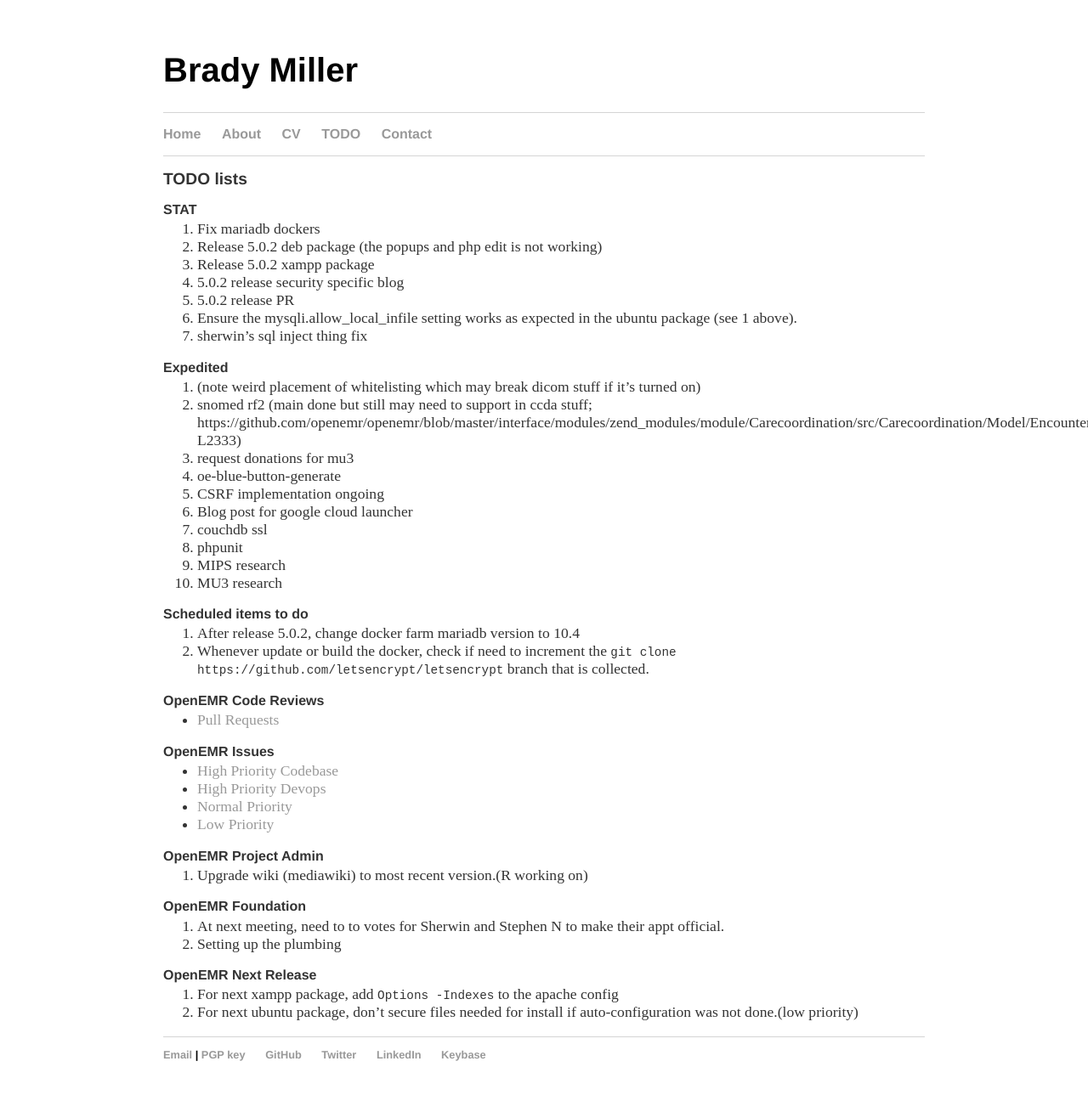
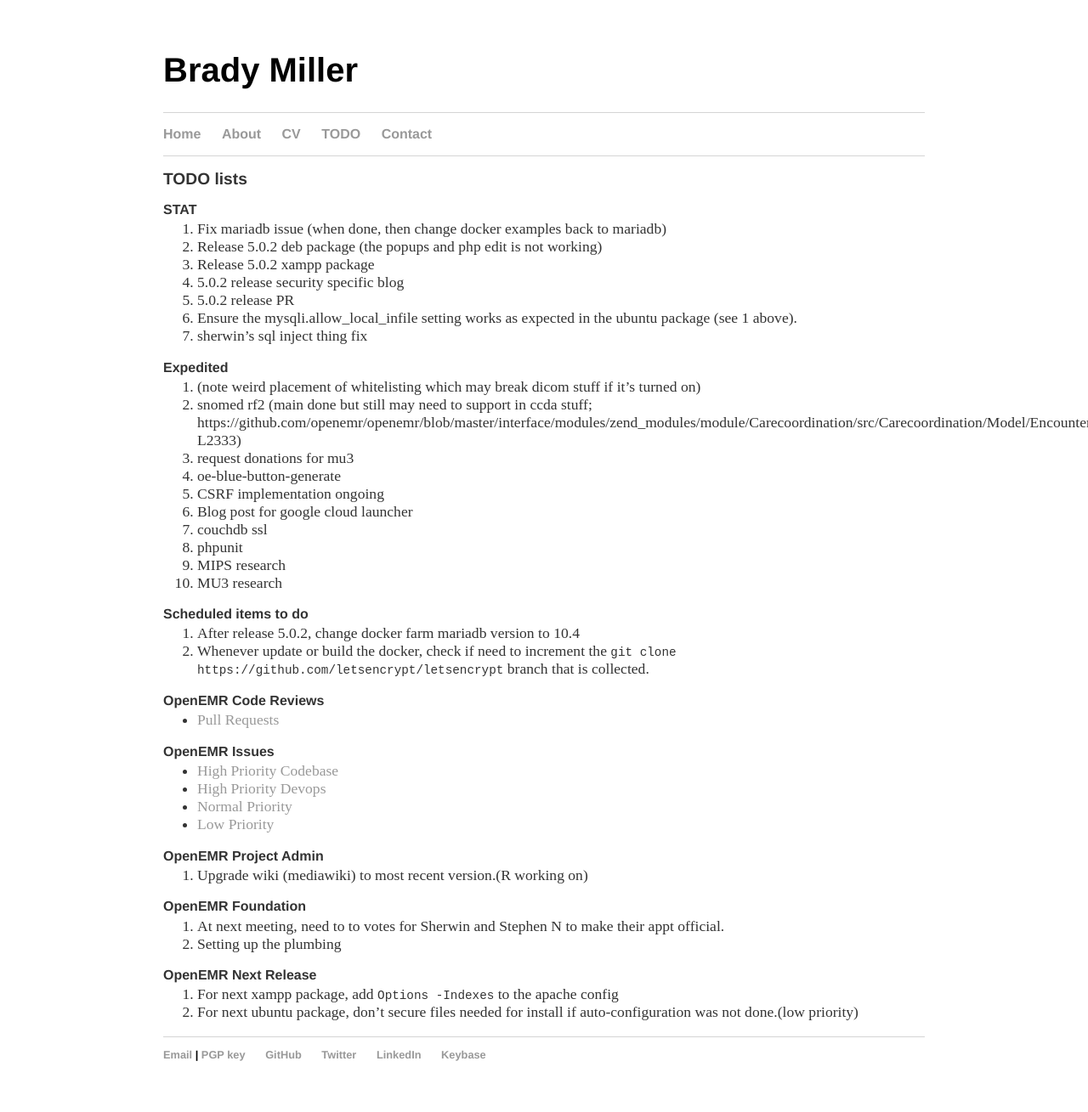
Before and after one commit to bradymiller/bradymiller.github.io, a Jekyll site: the page built from todo/index.md, in a window 1280 px wide. Shown: the whole page at 85% size. Built offline with Jekyll 4.4.1, drawn with Linux system fonts in a browser that asks for light colours; our own code applies the rules of GitHub Pages for plain Markdown files.

Commit message:
Update index.md

```diff
--- a/todo/index.md
+++ b/todo/index.md
@@ -4,7 +4,7 @@
 ## TODO lists
 
 ### STAT
-1. Fix mariadb dockers
+1. Fix mariadb issue (when done, then change docker examples back to mariadb)
 1. Release 5.0.2 deb package (the popups and php edit is not working)
 1. Release 5.0.2 xampp package
 1. 5.0.2 release security specific blog
```
